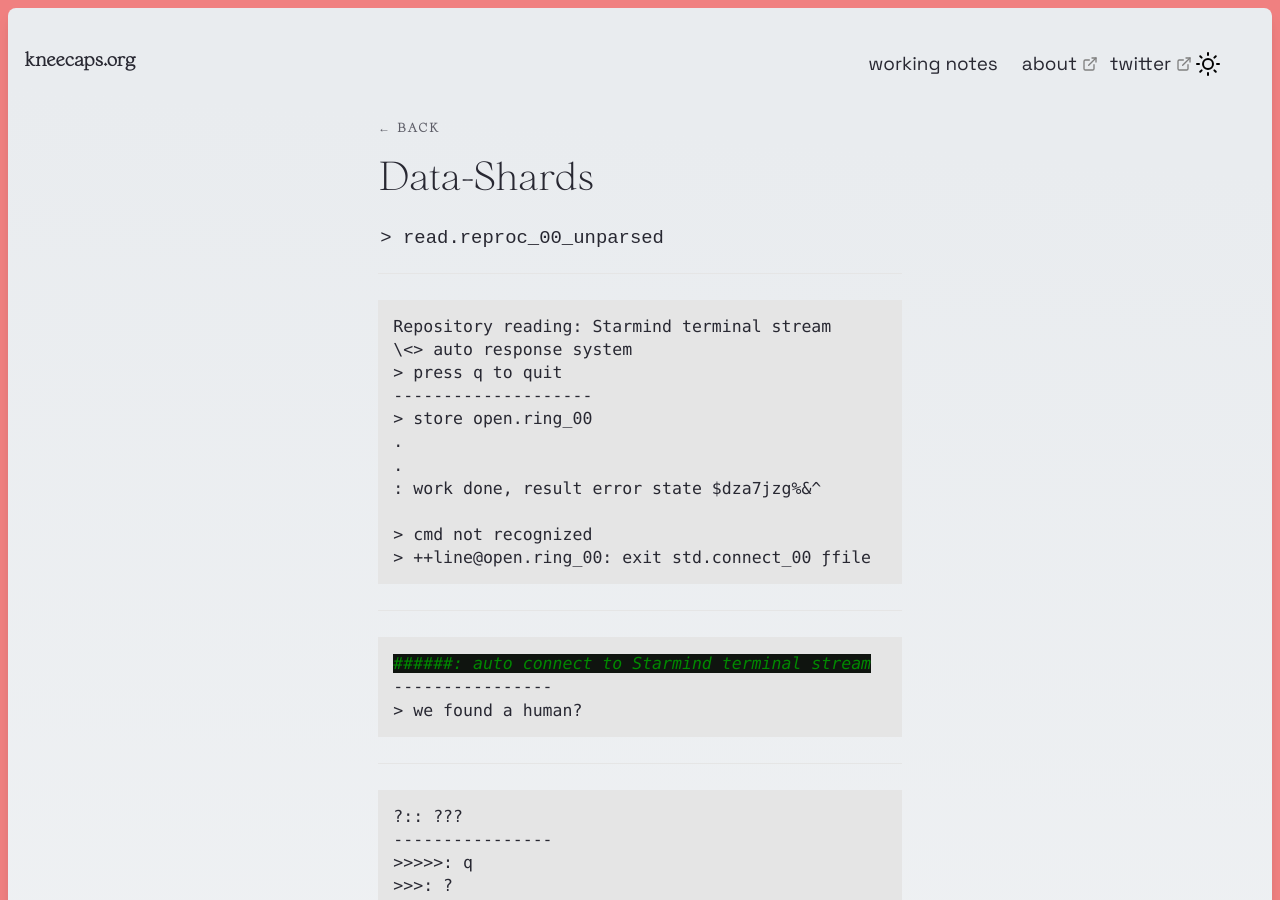
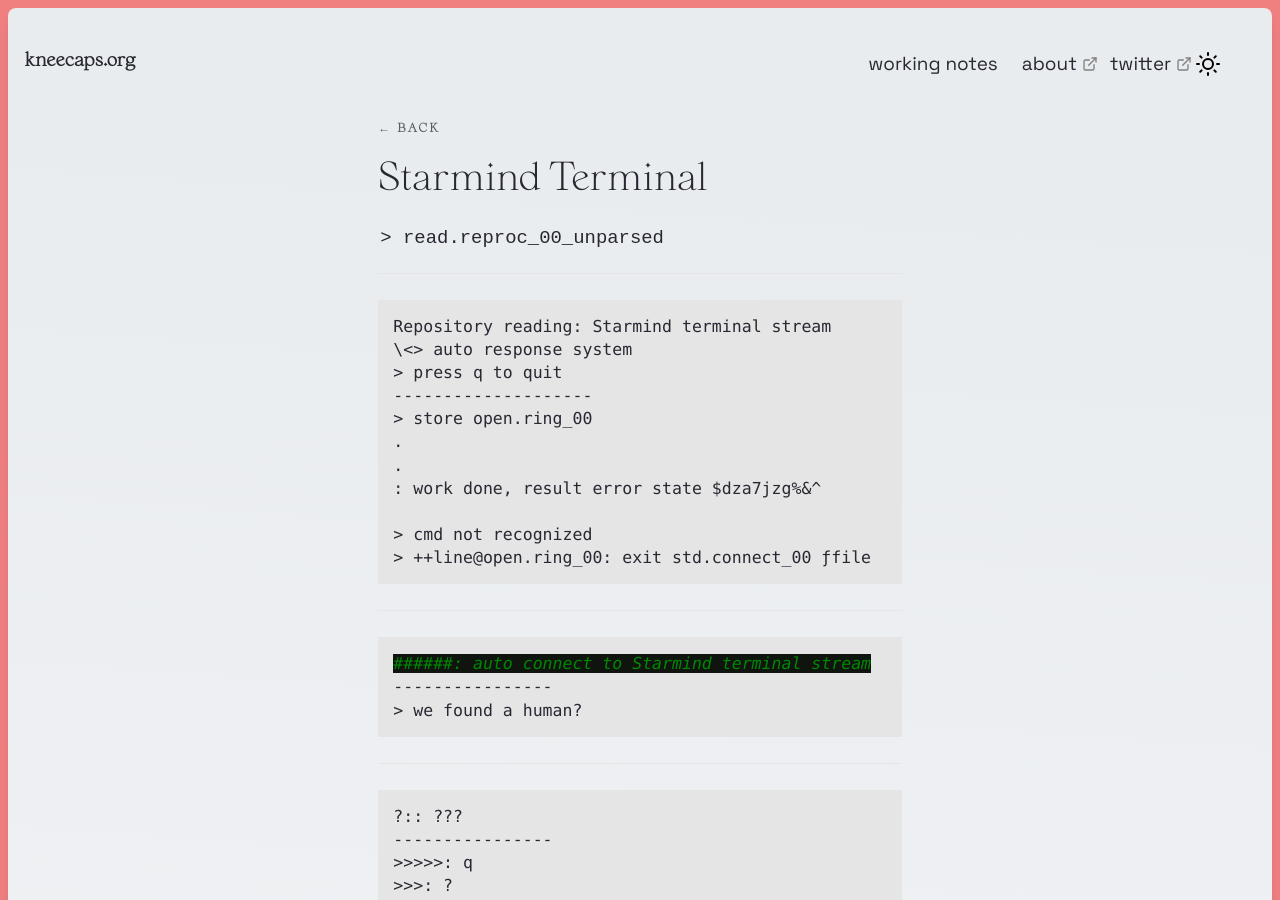
Before and after one commit to 7368697661/old-site, a Jekyll site: the page built from _notes/Abaddon/Starmind Terminal.md, in a window 1280 px wide and 900 px high. Built offline with Jekyll 4.4.1, drawn with Linux system fonts in a browser that asks for light colours.

Commit message:
data shard fix

```diff
--- a/_notes/Abaddon/Starmind-Terminal.md
+++ b/_notes/Abaddon/Starmind Terminal.md
@@ -1,5 +1,5 @@
 ---
-title : Data-Shards
+title : Starmind Terminal
 feed: show
 date : 02-10-2025
 ---
```
Also changed, not shown: _notes/Abaddon/Data Shards.md (renamed from _notes/Abaddon/Data-Shards.md, +1 -1 lines).
